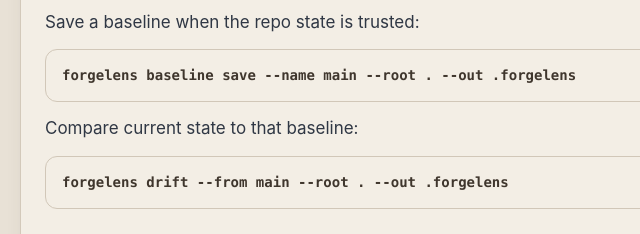
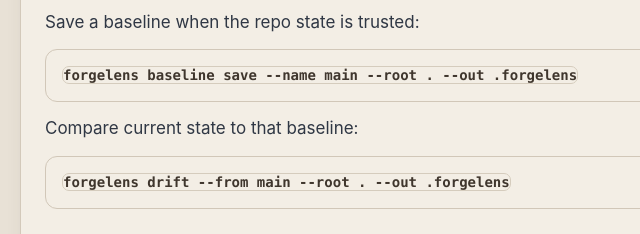
Before and after one commit to tawachdev/forgelens, an Astro site in the folder site/: page /docs/drift-detection in a window 1280 px wide. Shown: the part 460-694 px from the top of the page, 4-644 px from the left. Built offline with nearby package versions, Linux system fonts and the light colour scheme; Astro itself is replaced by a stand-in of ours; code samples lack their colours.

Commit message:
fix(styles): update code block styling for better visibility and aesthetics

```diff
--- a/site/src/styles/global.css
+++ b/site/src/styles/global.css
@@ -859,7 +859,9 @@
 .doc-prose code {
   font: 700 14px/1.35 ui-monospace, SFMono-Regular, Menlo, Consolas, monospace;
   border-radius: 7px;
-  background: #f1f3f7;
+  background: #e7dfd3;
+  border: 1px solid #d5ccbd;
+  color: #433c33;
   padding: 2px 7px;
 }
 
```
